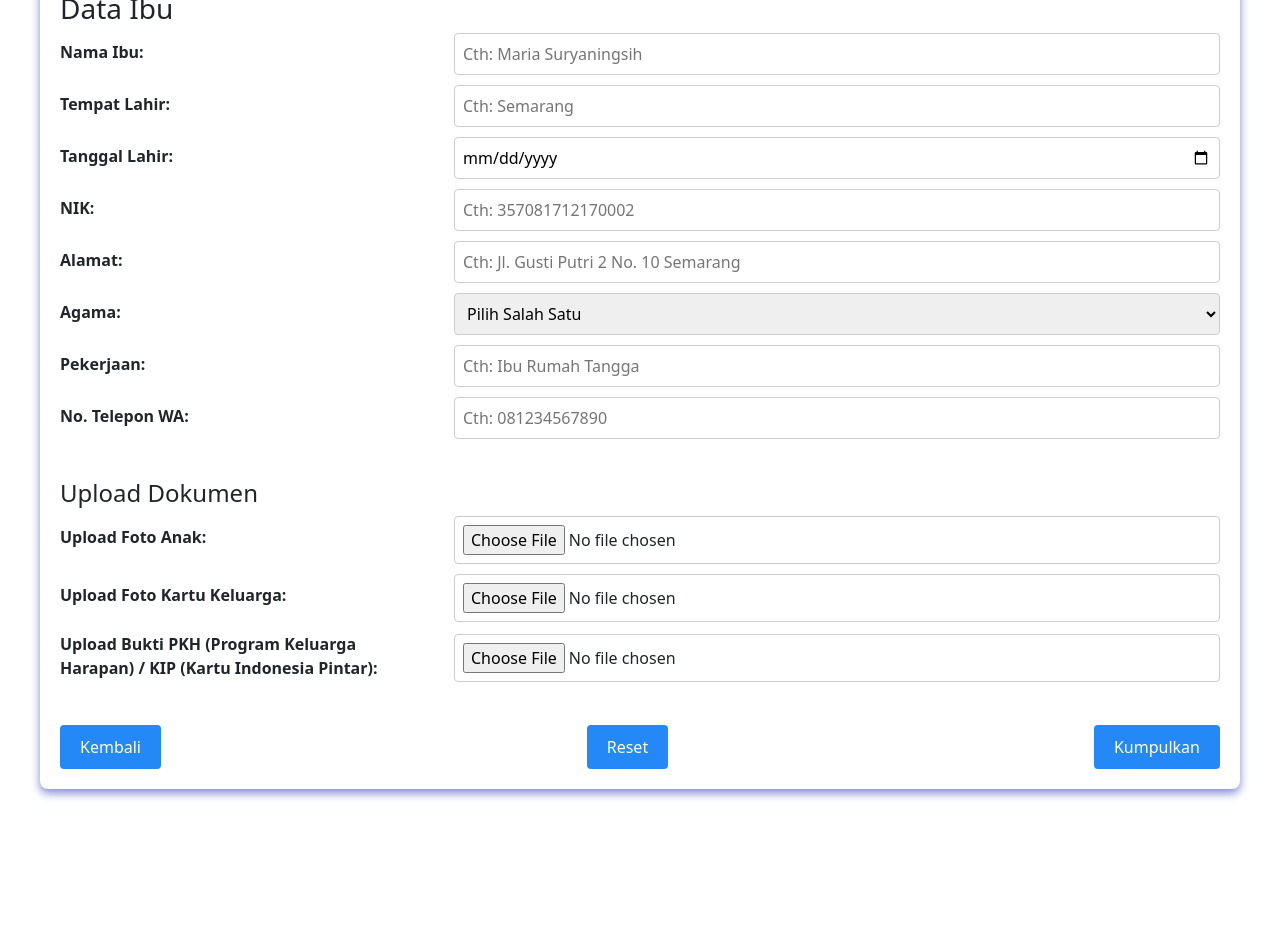
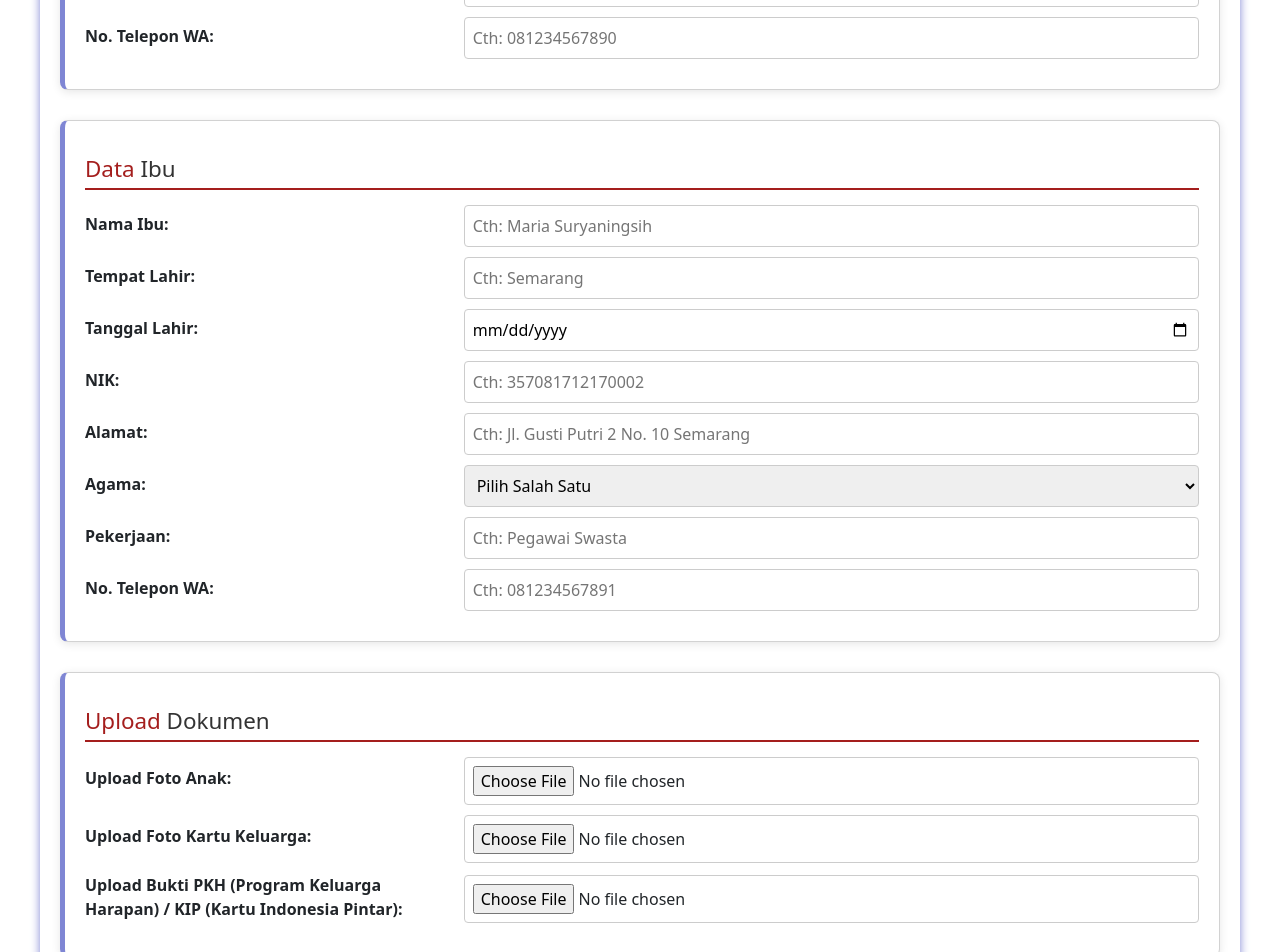
Before and after one commit to yerikodirgantara/Tk-Bintang-Kasih, a Vue app: page /Formulir in a window 1280 px wide. Shown: the part 1140-2092 px from the top of the page. Before the commit the page ends 1959 px from the top, so only its background shows below. Built offline with nearby package versions, Linux system fonts and the light colour scheme.

Commit message:
commit form

```diff
--- a/src/components/Form/Formulir.vue
+++ b/src/components/Form/Formulir.vue
@@ -4,8 +4,9 @@
       <h2>Formulir Pendaftaran Murid Baru KB dan TK Bintang Kasih</h2>
       <p>Silahkan Isi Form Sesuai Ketentuan Sebagai Berikut:</p>
 
-      <div class="section">
-        <h3>Data Anak</h3>
+      <!-- Card for Data Anak -->
+      <div class="card">
+        <h3><span class="highlight">Data</span> Anak</h3>
         <div class="form-group-horizontal">
           <label for="opsiPendaftaran">Pendaftaran Untuk:</label>
           <select id="opsiPendaftaran" v-model="formData.opsiPendaftaran" required>
@@ -42,7 +43,6 @@
           <label for="alamatAnak">Alamat:</label>
           <input type="text" id="alamatAnak" v-model="formData.alamatAnak" placeholder="Cth: Jl. Gusti Putri 2 No. 10 Semarang" required />
         </div>
-
         <div class="form-group-horizontal">
           <label for="agamaAnak">Agama:</label>
           <select id="agamaAnak" v-model="formData.agamaAnak" required>
@@ -57,8 +57,9 @@
         </div>
       </div>
 
-    <div class="section">
-      <h3>Data Ayah</h3>
+      <!-- Card for Data Ayah -->
+      <div class="card">
+        <h3><span class="highlight">Data</span> Ayah</h3>
         <div class="form-group-horizontal">
           <label for="namaAyah">Nama Ayah:</label>
           <input type="text" id="namaAyah" v-model="formData.namaAyah" placeholder="Cth: Yohanes Budi Prakoso" required />
@@ -101,8 +102,9 @@
         </div>
       </div>
 
-    <div class="section">
-      <h3>Data Ibu</h3>
+      <!-- Card for Data Ibu -->
+      <div class="card">
+        <h3><span class="highlight">Data</span> Ibu</h3>
         <div class="form-group-horizontal">
           <label for="namaIbu">Nama Ibu:</label>
           <input type="text" id="namaIbu" v-model="formData.namaIbu" placeholder="Cth: Maria Suryaningsih" required />
@@ -137,16 +139,17 @@
         </div>
         <div class="form-group-horizontal">
           <label for="pekerjaanIbu">Pekerjaan:</label>
-        <input type="text" id="pekerjaanIbu" v-model="formData.pekerjaanIbu" placeholder="Cth: Ibu Rumah Tangga" required />
+          <input type="text" id="pekerjaanIbu" v-model="formData.pekerjaanIbu" placeholder="Cth: Pegawai Swasta" required />
         </div>
         <div class="form-group-horizontal">
           <label for="noTelpIbu">No. Telepon WA:</label>
-        <input type="text" id="noTelpIbu" v-model="formData.noTelpIbu" placeholder="Cth: 081234567890" required />
+          <input type="text" id="noTelpIbu" v-model="formData.noTelpIbu" placeholder="Cth: 081234567891" required />
         </div>
       </div>
 
-    <div class="section">
-      <h4>Upload Dokumen</h4>
+            <!-- Card for Upload Dokumen -->
+      <div class="card">
+        <h3><span class="highlight">Upload</span> Dokumen</h3>
         <div class="form-group-horizontal">
           <label for="fotoAnak">Upload Foto Anak:</label>
           <input type="file" id="fotoAnak" @change="handleFileChange('fotoAnak', $event)" />
@@ -164,10 +167,11 @@
         </div>
       </div>
 
+
       <div class="form-actions">
-        <button type="button" @click="goBack">Kembali</button>
-        <button type="reset" @click="resetForm">Reset</button>
-        <button type="submit">Kumpulkan</button>
+        <button type="button" @click="goBack" class="btn-back-reset">Kembali</button>
+        <button type="reset" @click="resetForm" class="btn-back-reset">Reset</button>
+        <button type="submit" class="btn-submit">Kumpulkan</button>
       </div>
     </form>
   </div>
@@ -216,63 +220,43 @@ export default {
   methods: {
     handleFileChange(type, event) {
       const file = event.target.files[0];
-
       if (file) {
-      this.fileErrors[type] = ''; // Reset error message
-      this.formData[type] = file; // Simpan file ke formData
+        this.fileErrors[type] = '';
+        this.formData[type] = file;
       } else {
-      this.fileErrors[type] = 'File tidak valid'; // Pesan error jika tidak ada file
-      this.formData[type] = null; // Reset file input
+        this.fileErrors[type] = 'File tidak valid';
+        this.formData[type] = null;
       }
     },
     handleSubmit() {
-      // Logika untuk mengirim data form
       console.log(this.formData);
+      this.scrollToTop();
     },
     resetForm() {
-      this.formData = {
-        opsiPendaftaran: '',
-        namaLengkap: '',
-        jenisKelamin: '',
-        tempatLahirAnak: '',
-        tanggalLahirAnak: '',
-        nikAnak: '',
-        alamatAnak: '',
-        agamaAnak: '',
-        fotoAnak: null,
-        fotoKK: null,
-        buktiPKH_KIP: null,
-        namaAyah: '',
-        tempatLahirAyah: '',
-        tanggalLahirAyah: '',
-        nikAyah: '',
-        alamatAyah: '',
-        agamaAyah: '',
-        pekerjaanAyah: '',
-        noTelpAyah: '',
-        namaIbu: '',
-        tempatLahirIbu: '',
-        tanggalLahirIbu: '',
-        nikIbu: '',
-        alamatIbu: '',
-        agamaIbu: '',
-        pekerjaanIbu: '',
-        noTelpIbu: '',
-      };
-      this.fileErrors = {
-        fotoAnak: '',
-        fotoKK: '',
-        buktiPKH_KIP: '',
-      };
-
-      window.scrollTo({ top: 0, behavior: 'smooth' });
+      Object.keys(this.formData).forEach(key => {
+        this.formData[key] = '';
+      });
+      Object.keys(this.fileErrors).forEach(key => {
+        this.fileErrors[key] = '';
+      });
+      this.scrollToTop();
     },
     goBack() {
       this.$router.push({ name: 'Home2' });
     },
+    scrollToTop() {
+      window.scrollTo({
+        top: 0,
+      });
+    },
+  },
+  mounted() {
+    // Scroll to top when the component is mounted
+    this.scrollToTop();
   },
 };
 </script>
+
 
 <style scoped>
 @import './style.css';
--- a/src/components/Form/style.css
+++ b/src/components/Form/style.css
@@ -25,17 +25,26 @@ p {
     color: #555;
 }
 
-.section {
-    margin-bottom: 40px; /* Memberikan jarak antara bagian data anak, ayah, ibu */
+.card {
+    background-color: #ffffff;
+    border-radius: 8px;
+    box-shadow: 0 2px 10px rgba(0, 0, 0, 0.1); /* Efek bayangan untuk setiap kartu */
+    padding: 20px;
+    margin-bottom: 30px;
+    border-left: 5px solid #7f86d4;  /* Garis tepi berwarna biru pada setiap kartu */
 }
 
-.section h2 {
-    font-size: 1.5em;
+.card h3 {
+    font-size: 1.4em;
     color: #333;
     margin-bottom: 15px;
-    border-bottom: 2px solid #2489f6; /* Garis bawah untuk memisahkan judul */
+    border-bottom: 2px solid #a41e1d; /* Garis bawah untuk memisahkan judul */
     padding-bottom: 5px;
 }
+
+.highlight {
+    color: #a41e1d; /* Ganti warna sesuai keinginan */
+  }
 
 .form-group {
     margin-bottom: 15px;
@@ -99,25 +108,29 @@ select:focus {
     gap: 20px;
 }
 
-button {
+.btn-back-reset {
+    background-color: #7f86d4; /* Warna oranye yang sama untuk 'Kembali' dan 'Reset' */
+    color: white;
+  }
+
+  .btn-submit {
+    background-color: #41B3A2; /* Warna biru untuk 'Kumpulkan' */
+    color: white;
+  }
+
+  .form-actions button {
+    border: none;
     padding: 10px 20px;
-    font-size: 1em;
-    border: none;
-    border-radius: 4px;
-    background-color: #2489f6;
-    color: white;
+    margin-right: 10px;
+    border-radius: 5px;
     cursor: pointer;
-    transition: background-color 0.3s ease;
-}
+    font-size: 16px;
+  }
 
-button:hover {
-    background-color: #0056b3;
-}
+  .form-actions button:hover {
+    opacity: 0.8;
+  }
 
-button:disabled {
-    background-color: #ccc;
-    cursor: not-allowed;
-}
 
 /* Media query untuk mobile (max-width 600px) */
 @media (max-width: 600px) {
--- a/src/components/Landingpage/Home2.vue
+++ b/src/components/Landingpage/Home2.vue
@@ -327,7 +327,7 @@
       showDaftarAlert() {
       Swal.fire({
         title: 'Pendaftaran Kelompok Bermain',
-        text: 'Silahkan "Kunjungi Halaman" untuk mendaftar sebagai Siswa Kelompok Bermain (KB) Bintang Kasih.',
+        text: 'Silahkan "Kunjungi Halaman" untuk mengisi formulir pendaftaran sebagai Siswa KB & TK Bintang Kasih.',
         icon: 'question',
         confirmButtonText: 'Kunjungi Halaman',
         showCancelButton: true,
@@ -338,7 +338,7 @@
       }).then((result) => {
         if (result.isConfirmed) {
           // Menggunakan Vue Router untuk redirect
-          this.$router.push('/Formkb');
+          this.$router.push('/Formulir');
         }
       });
       }
```
Lines whose indentation alone changed are shown as unchanged.
